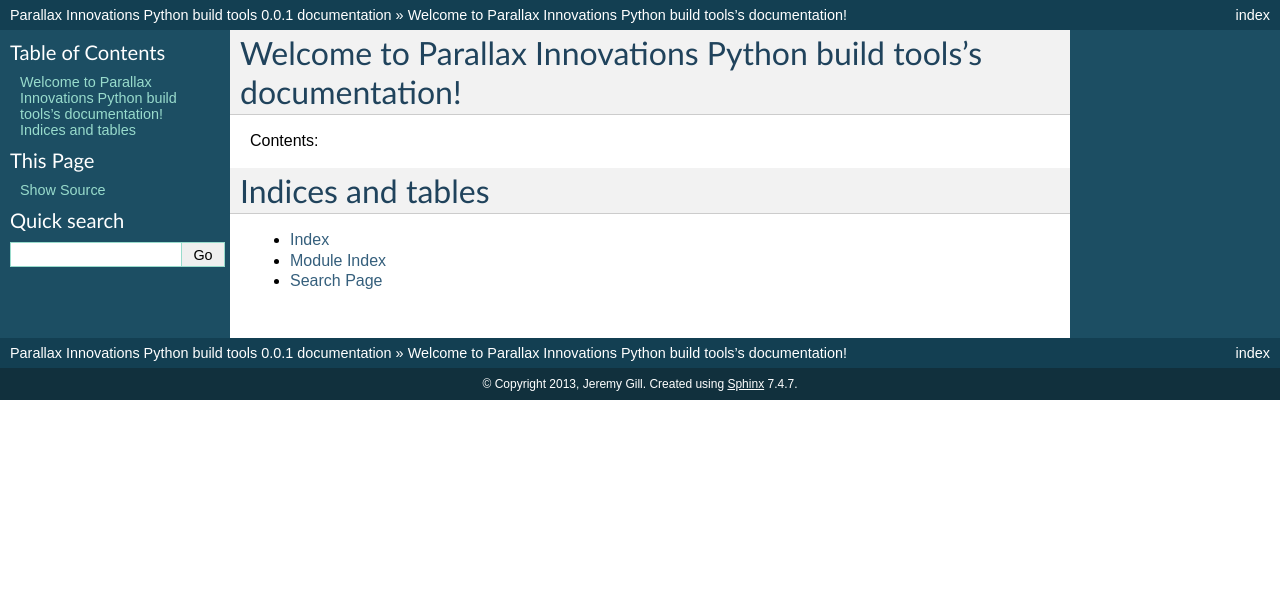
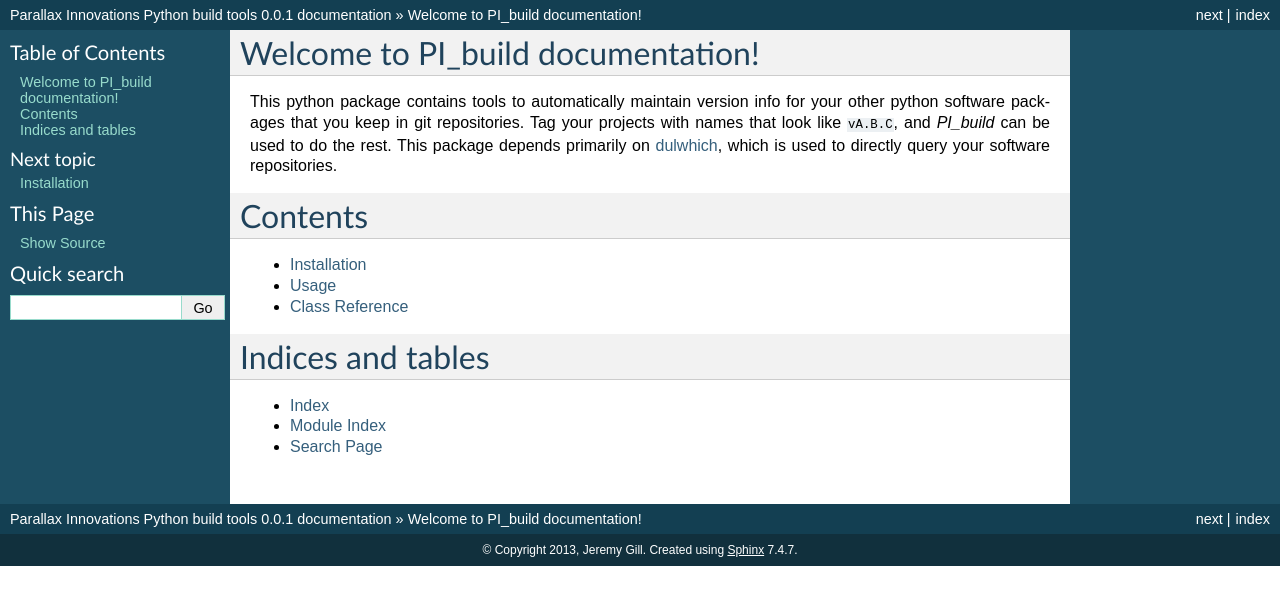
Before and after one commit to parallaxinnovations/PI_build, a Sphinx documentation site: the page built from doc/index.rst, in a window 1280 px wide. Shown: the top 605 px of the page. Built offline with Sphinx 7.4.7, drawn with Linux system fonts in a browser that asks for light colours.

Commit message:
ENH: update docs

```diff
--- /dev/null
+++ b/doc/classes.rst
@@ -0,0 +1,5 @@
+Class Reference
+===============
+
+.. automodule:: PI_build.build_tools
+  :members:
--- a/doc/index.rst
+++ b/doc/index.rst
@@ -3,15 +3,24 @@
    You can adapt this file completely to your liking, but it should at least
    contain the root `toctree` directive.
 
-Welcome to Parallax Innovations Python build tools's documentation!
-===================================================================
+Welcome to PI_build documentation!
+==================================
 
-Contents:
+This python package contains tools to automatically maintain version info for your other python
+software packages that you keep in git repositories.  Tag your projects with names that look like
+``vA.B.C``, and `PI_build` can be used to do the rest.  This package depends primarily on
+`dulwhich <http://http://www.samba.org/~jelmer/dulwich/>`_, which is used to directly query your software
+repositories.
+
+Contents
+========
 
 .. toctree::
    :maxdepth: 2
 
-
+   install
+   usage
+   classes
 
 Indices and tables
 ==================
```
Also changed, not shown: doc/install.rst (added, +14 -0 lines), doc/usage.rst (added, +32 -0 lines).
